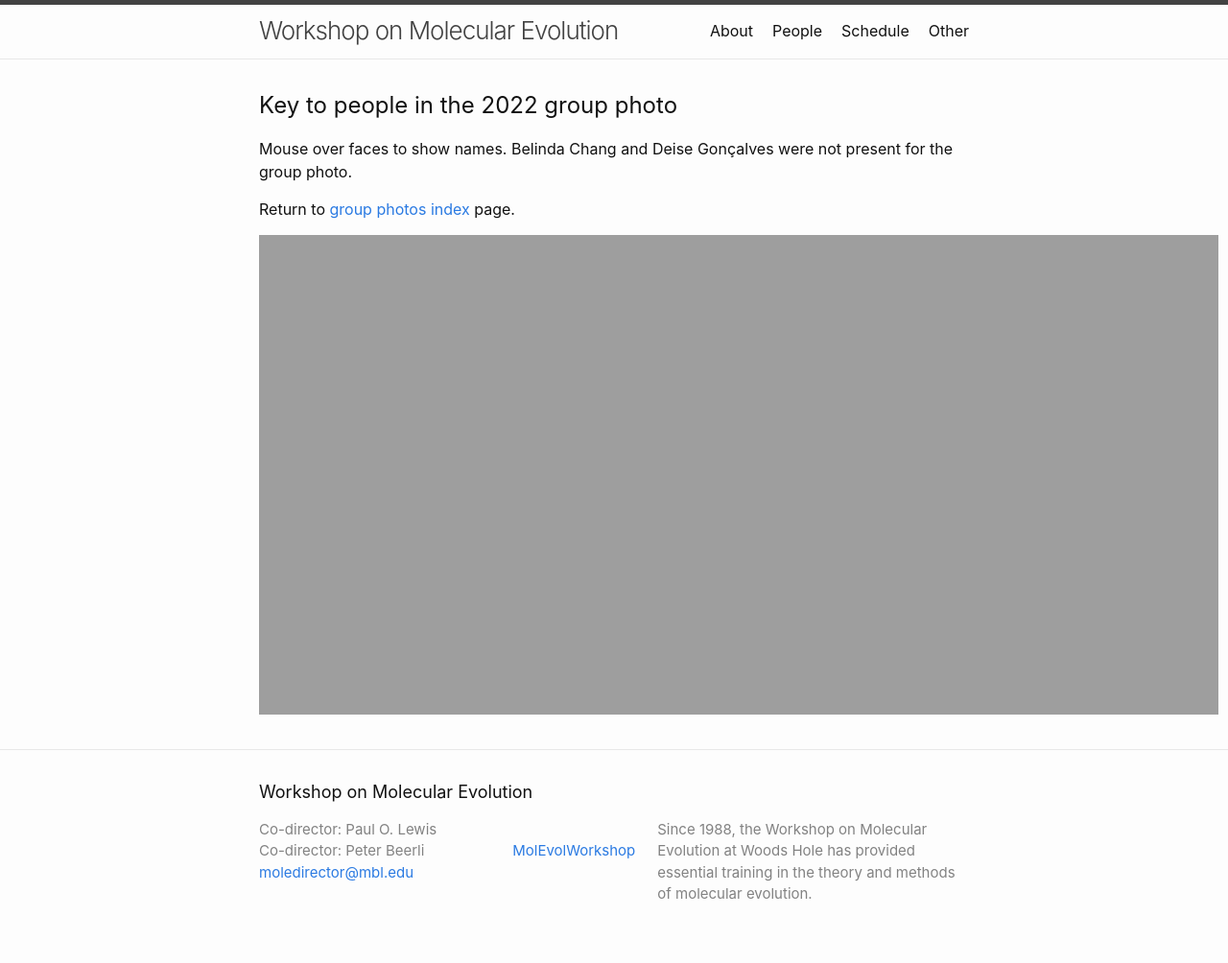
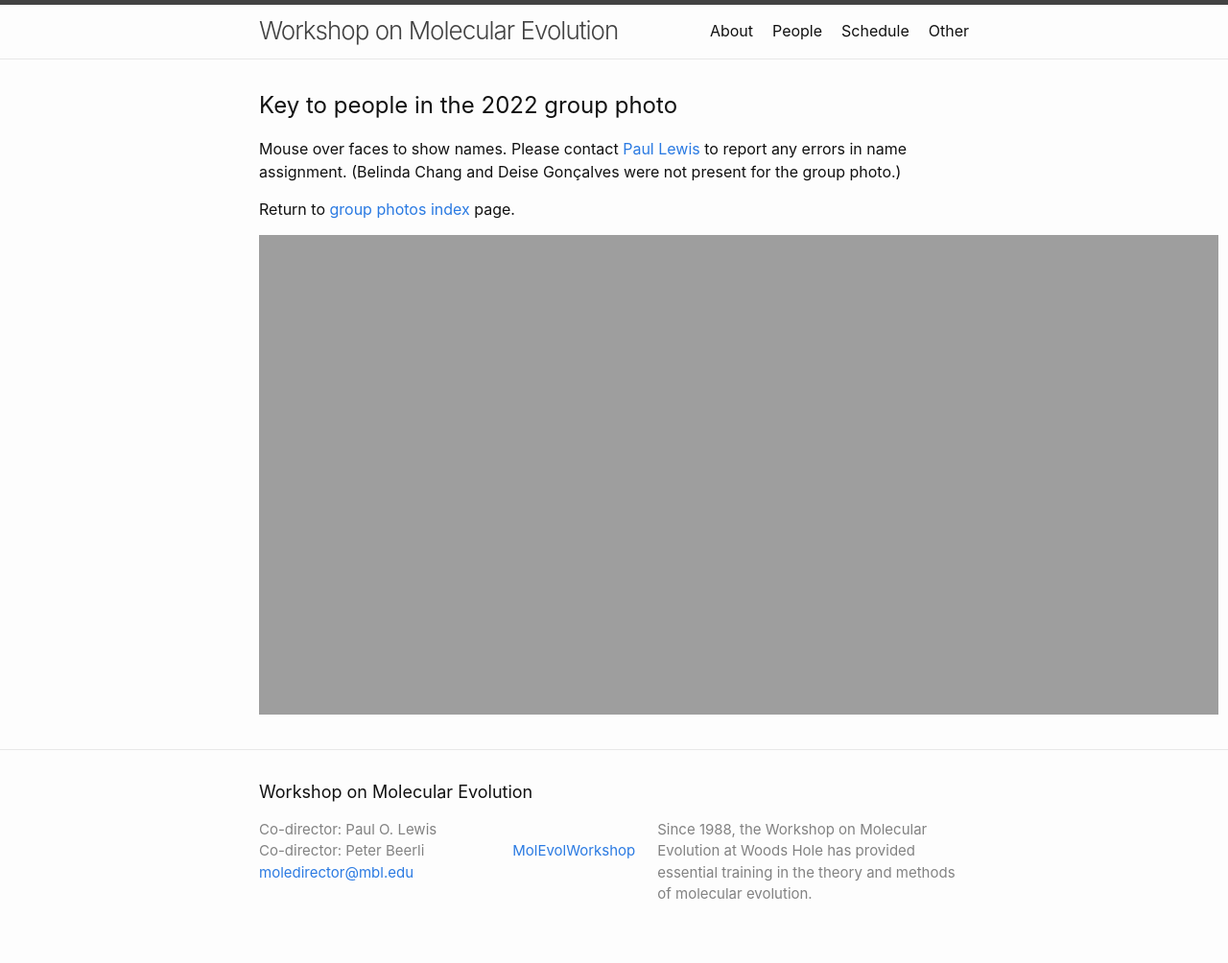
Before and after one commit to molevolworkshop/molevolworkshop.github.io, a Jekyll site: the page built from group-photos/photo2022.md, in a window 1280 px wide. Shown: the whole page at 96% size. Built offline with Jekyll 4.4.1, drawn with Linux system fonts in a browser that asks for light colours.

Commit message:
adding key to photo

```diff
--- a/group-photos/photo2022.md
+++ b/group-photos/photo2022.md
@@ -5,7 +5,7 @@ permalink: /group-photos/2022/
 ---
 ## Key to people in the 2022 group photo
 
-Mouse over faces to show names. Belinda Chang and Deise Gonçalves were not present for the group photo.
+Mouse over faces to show names. Please contact [Paul Lewis](moledirector@mbl.edu) to report any errors in name assignment. (Belinda Chang and Deise Gonçalves were not present for the group photo.)
 
 Return to [group photos index](/other/) page.
 
```
Also changed, not shown: groupphotos.md (+1 -0 lines), index.md (+2 -2 lines), other.md (+1 -0 lines).
